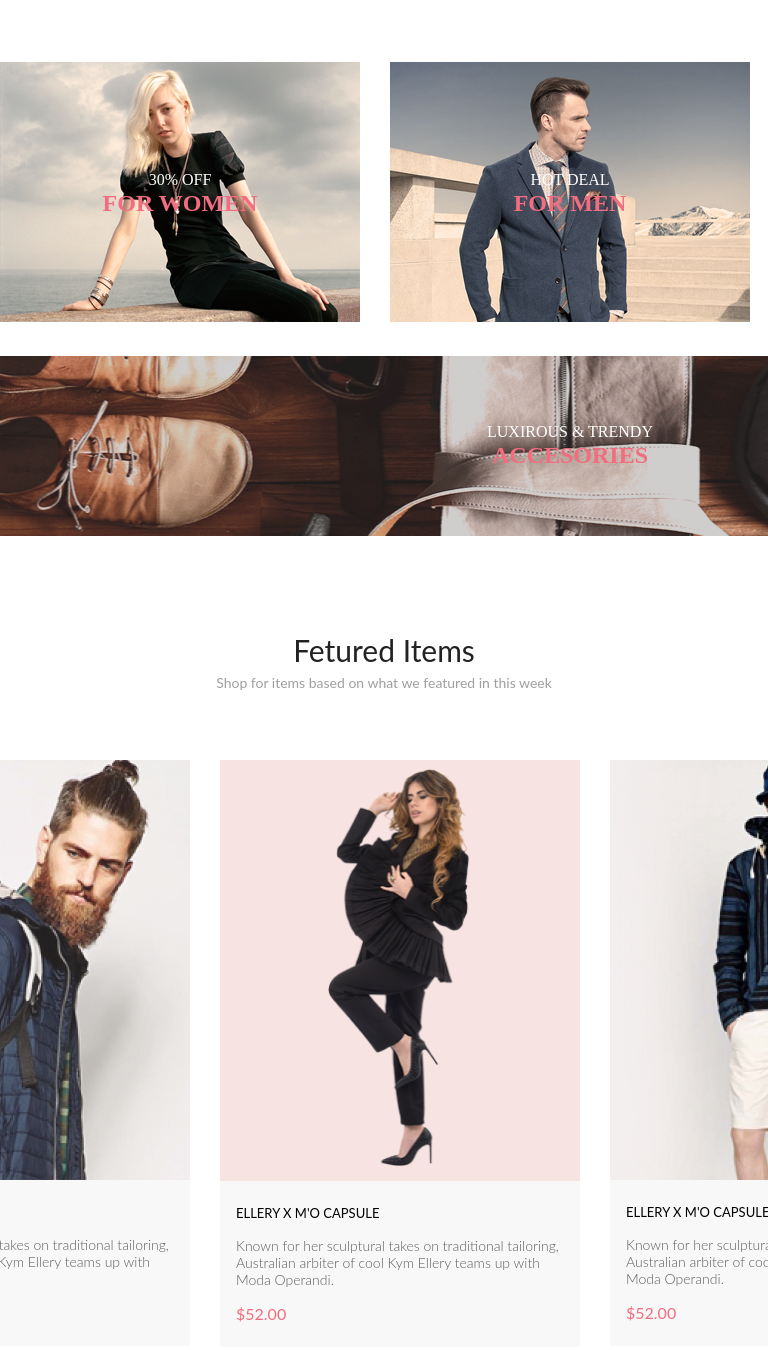
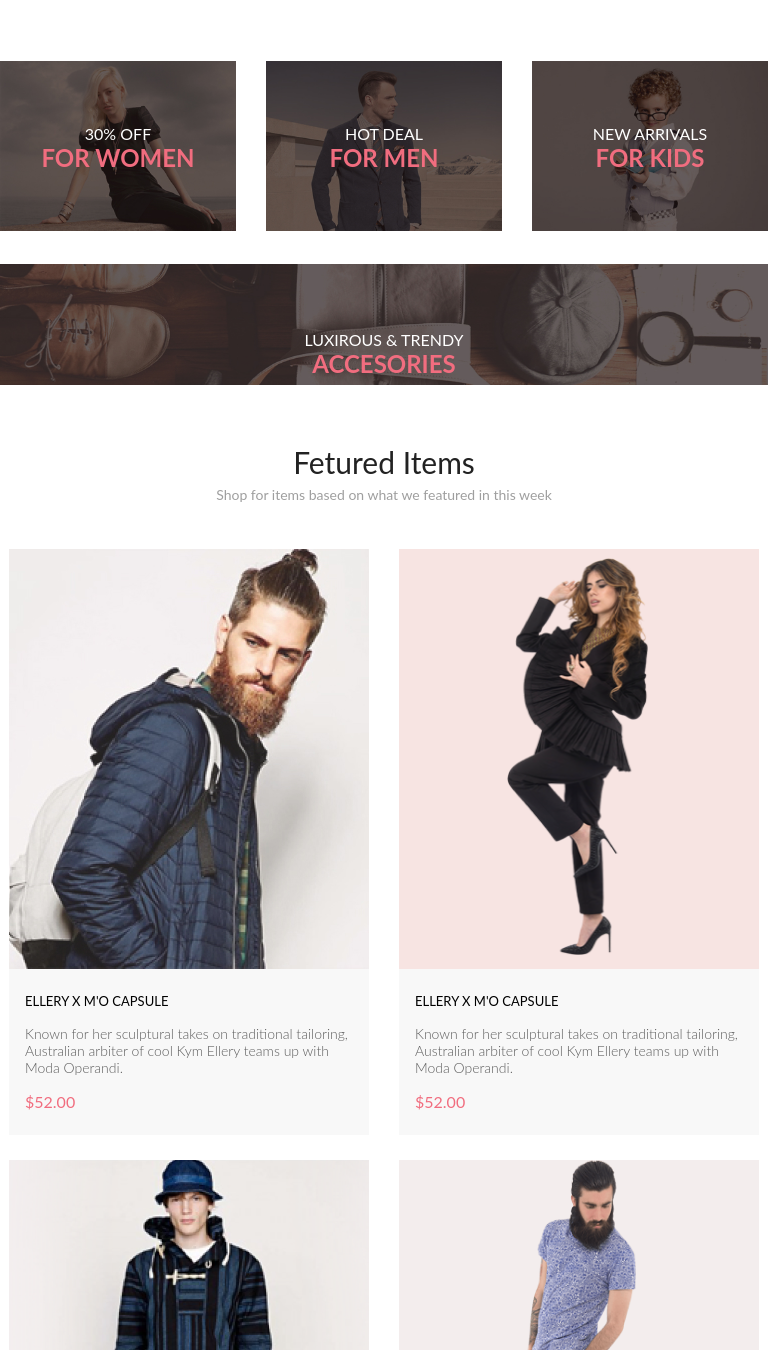
Before and after one commit to MaFaKa03/html-css-base, a plain HTML site: page homework/hw4/index.html in a window 768 px wide. Shown: the part 409-1759 px from the top of the page. Drawn offline with Linux system fonts and the light colour scheme.

Commit message:
add tablet version

```diff
--- a/homework/hw4/index.html
+++ b/homework/hw4/index.html
@@ -1,6 +1,9 @@
 <!DOCTYPE html>
 <html lang="en">
   <head>
+    <link rel="preconnect" href="https://fonts.googleapis.com">
+    <link rel="preconnect" href="https://fonts.gstatic.com" crossorigin="">
+
     <meta charset="UTF-8" />
     <meta name="viewport" content="width=device-width, initial-scale=1.0" />
     <title>Document</title>
@@ -48,7 +51,7 @@
       <div class="categories center">
         <div class="category">
           <img
-            src="image/for women.png"
+            src="image/for women.jpg"
             alt="women"
             class="background_category"
           />
@@ -59,7 +62,7 @@
         </div>
 
         <div class="category">
-          <img src="image/for man.png" alt="men" class="background_category" />
+          <img src="image/for man.jpg" alt="men" class="background_category" />
           <div class="sale_content">
             <div class="name_category">HOT DEAL</div>
             <div class="name_red">FOR MEN</div>
@@ -67,7 +70,7 @@
         </div>
 
         <div class="category">
-          <img src="image/child.png" alt="child" class="background_category" />
+          <img src="image/child.jpg" alt="child" class="background_category" />
           <div class="sale_content">
             <div class="name_category">NEW ARRIVALS</div>
             <div class="name_red">FOR KIDS</div>
@@ -75,7 +78,7 @@
         </div>
         <div class="category large_category">
           <img
-            src="image/items.png"
+            src="image/items.jpg"
             alt="items"
             class="background_category large_background"
           />
--- a/homework/hw4/stayle.css
+++ b/homework/hw4/stayle.css
@@ -1,6 +1,9 @@
 * {
   margin: 0;
   padding: 0;
+}
+body {
+  font-family: 'Lato', sans-serif;
 }
 a {
   text-decoration: none;
@@ -141,10 +144,12 @@ img {
   align-items: center;
 }
 .large_category {
-  width: 1140px;
+  min-height: 180px;
+  grid-column: 1 / -1;
+  /* width: 1140px;
   height: 180px;
   flex-shrink: 0;
-  margin-bottom: 96px;
+  margin-bottom: 96px; */
 }
 .name_category {
   font-style: normal;
@@ -170,14 +175,14 @@ img {
   gap: 30px;
 }
 .subtitle {
-  color: #222;
-  font-family: Lato;
-  font-size: 30px;
   font-style: normal;
   font-weight: 400;
-  line-height: normal;
+  font-size: 30px;
+  line-height: 36px;
+  text-align: center;
+  color: #222222;
+
   margin-bottom: 6px;
-  text-align: center;
 }
 .text_info {
   color: #9f9f9f;
@@ -193,7 +198,7 @@ img {
   position: relative;
   display: flex;
   width: 360px;
-  padding: 24px 16px;
+  /* padding: 24px 16px; */
   flex-direction: column;
   justify-content: center;
   align-items: flex-start;
@@ -224,19 +229,19 @@ img {
 }
 .name_item {
   color: #000;
-  font-family: Lato;
+  line-height: 16px;
+  /* font-family: Lato; */
   font-size: 13px;
   font-style: normal;
   font-weight: 400;
-  line-height: normal;
+  /* line-height: normal; */
 }
 .item_info {
-  color: #5d5d5d;
-  font-family: Lato;
+  color: #5D5D5D;
   font-size: 14px;
   font-style: normal;
   font-weight: 300;
-  line-height: normal;
+  line-height: 17px;
 }
 .cost {
   color: #f16d7f;
@@ -249,6 +254,7 @@ img {
 .botton {
   display: flex;
   justify-content: center;
+  margin-top: 33px;
   margin-bottom: 60px;
 }
 .button_all_products {
@@ -258,9 +264,7 @@ img {
   padding-left: calc(50% - 570px);
   padding-right: calc(50% - 570px);
 }
-.rectangle_for_view_all {
-  /* position: relative; */
-}
+
 .container_all_products {
   position: absolute;
   width: 100%;
@@ -282,3 +286,17 @@ img {
   line-height: normal;
   padding-top: 15px;
 }
+@media (min-width: 768px) and (max-width: 1024px){
+
+  .categories {
+    display: grid;
+    grid-template-columns: repeat(3, 1fr);
+    gap: 30px;
+  }
+  .items {
+    display: grid;
+    grid-template-columns: repeat(auto-fit, 360px);
+    justify-content: center;
+    gap: 30px;
+  }
+}
```
Also changed, not shown: homework/hw4/image/child.jpg (added), homework/hw4/image/child.png (deleted), homework/hw4/image/for man.jpg (added), homework/hw4/image/for man.png (deleted), homework/hw4/image/for women.jpg (added), homework/hw4/image/for women.png (deleted), homework/hw4/image/items.jpg (added), homework/hw4/image/items.png (deleted), 2 other files.
